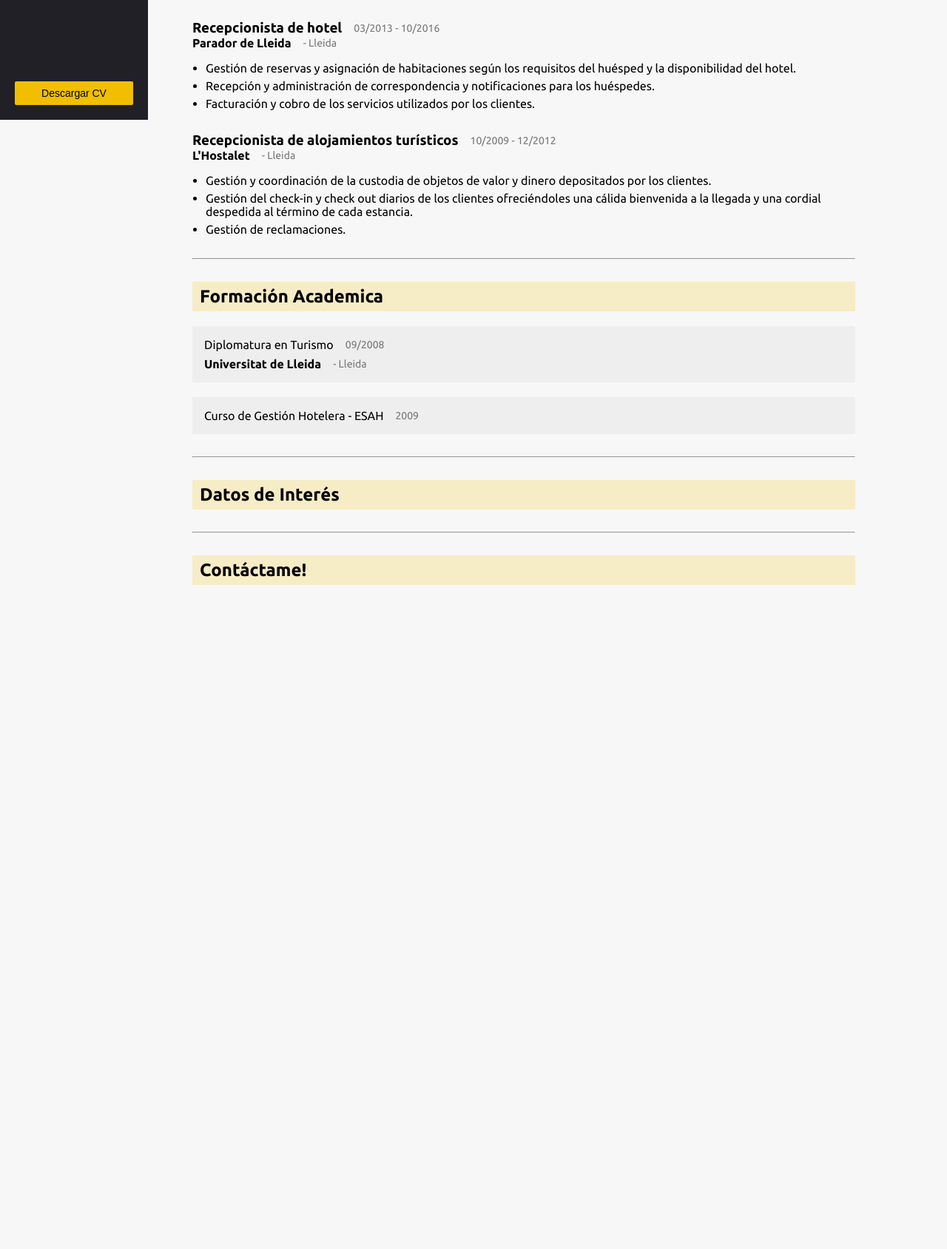
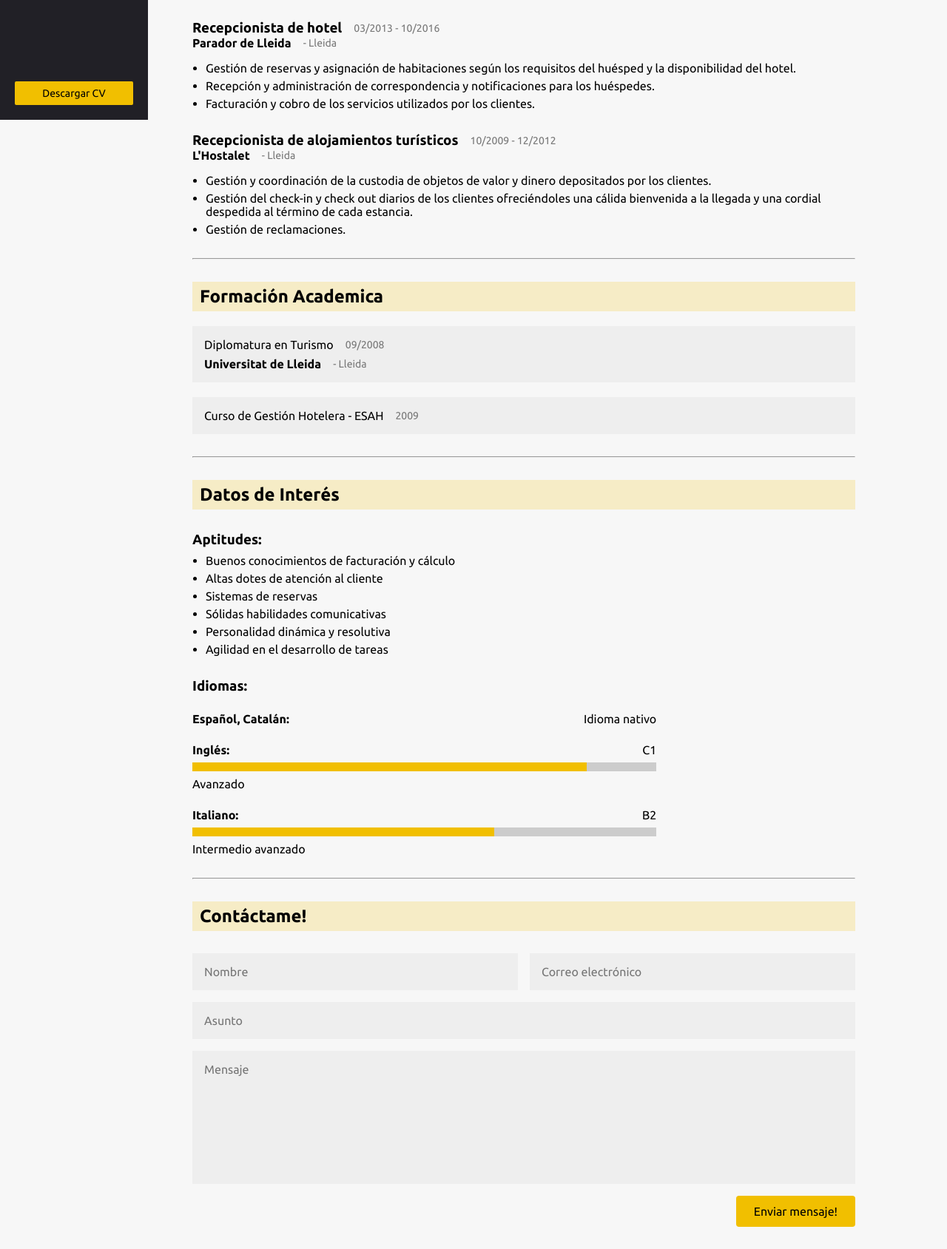
Before and after one commit to nicohermida01/argentina-programa-primeros-pasos-frontend, a plain HTML site: page index.html in a window 1280 px wide. Shown: the part 638-2327 px from the top of the page at 74% size. Before the commit the page ends 1429 px from the top, so only its background shows below. Drawn offline with Linux system fonts and the light colour scheme.

Commit message:
end of the project

```diff
--- a/index.html
+++ b/index.html
@@ -40,7 +40,9 @@
 			<nav>
 				<ul class="navbar">
 					<li>
-						<a href="#personal-info" class="nav-item">Información Personal</a>
+						<a href="#personal-info" class="nav-item active"
+							>Información Personal</a
+						>
 					</li>
 
 					<li>
@@ -58,18 +60,23 @@
 					</li>
 
 					<li>
-						<a href="#contact-form" class="nav-item">Contáctame</a>
+						<a href="#contact-form-section" class="nav-item">Contáctame</a>
 					</li>
 				</ul>
 			</nav>
 
-			<button>Descargar CV</button>
+			<a
+				href="./assets/docs/carmen-fernandez-perez.pdf"
+				target="_blank"
+				class="cv-button"
+				>Descargar CV</a
+			>
 		</aside>
 
 		<main>
 			<div class="topbar"></div>
 
-			<section id="personal-info">
+			<section id="personal-info" data-index="1">
 				<div class="personal-info-left">
 					<h1>Carmen Fernández Pérez</h1>
 					<ul>
@@ -109,7 +116,7 @@
 				</div>
 			</section>
 
-			<section id="work-experience">
+			<section id="work-experience" data-index="2">
 				<hr />
 				<h2 class="section-title">Expreciencia Laboral</h2>
 
@@ -211,7 +218,7 @@
 				</div>
 			</section>
 
-			<section id="academic-education">
+			<section id="academic-education" data-index="3">
 				<hr />
 				<h2 class="section-title">Formación Academica</h2>
 
@@ -231,17 +238,77 @@
 				</div>
 			</section>
 
-			<section id="interesting-info">
+			<section id="interesting-info" data-index="4">
 				<hr />
 				<h2 class="section-title">Datos de Interés</h2>
+
+				<div class="skills">
+					<h3>Aptitudes:</h3>
+					<ul>
+						<li><p>Buenos conocimientos de facturación y cálculo</p></li>
+						<li><p>Altas dotes de atención al cliente</p></li>
+						<li><p>Sistemas de reservas</p></li>
+						<li><p>Sólidas habilidades comunicativas</p></li>
+						<li><p>Personalidad dinámica y resolutiva</p></li>
+						<li><p>Agilidad en el desarrollo de tareas</p></li>
+					</ul>
+				</div>
+
+				<div class="languages">
+					<h3>Idiomas:</h3>
+
+					<div class="language-wrapper">
+						<p class="language-title">
+							<span>Español, Catalán:</span>Idioma nativo
+						</p>
+					</div>
+
+					<div class="language-wrapper">
+						<p class="language-title"><span>Inglés:</span>C1</p>
+						<div class="language-bar">
+							<div class="language-bar-english"></div>
+						</div>
+						<p>Avanzado</p>
+					</div>
+
+					<div class="language-wrapper">
+						<p class="language-title"><span>Italiano:</span>B2</p>
+						<div class="language-bar">
+							<div class="language-bar-italian"></div>
+						</div>
+						<p>Intermedio avanzado</p>
+					</div>
+				</div>
 			</section>
 
-			<section id="contact-form">
+			<section id="contact-form-section" data-index="5">
 				<hr />
 				<h2 class="section-title">Contáctame!</h2>
+
+				<form id="contact-form">
+					<div>
+						<input type="text" placeholder="Nombre" id="name-input" required />
+						<input
+							type="email"
+							placeholder="Correo electrónico"
+							id="email-input"
+							required
+						/>
+					</div>
+
+					<input type="text" placeholder="Asunto" id="subject-input" />
+
+					<textarea placeholder="Mensaje" id="message-input"></textarea>
+
+					<div id="show-error-form" class="hide"></div>
+
+					<div class="button-container">
+						<button class="submit-btn">Enviar mensaje!</button>
+					</div>
+				</form>
 			</section>
 		</main>
 
-		<script src="main.js"></script>
+		<script src="index.js" type="module"></script>
 	</body>
 </html>
--- /dev/null
+++ b/index.js
@@ -0,0 +1,5 @@
+import { scrollSpy } from './scripts/scrollSpy.js'
+import { formValidation } from './scripts/formValidation.js'
+
+scrollSpy()
+formValidation()
--- a/main.js
+++ /dev/null
@@ -1,100 +0,0 @@
-const navbarItems = [
-  {
-    icon: '<i class="fa-solid fa-house"></i>',
-    label: 'Home'
-  },
-  {
-    icon: '<i class="fa-solid fa-address-card"></i>',
-    label: 'About Me'
-  },
-  {
-    icon: '<i class="fa-solid fa-cubes"></i>',
-    label: 'Projects'
-  },
-  {
-    icon: '<i class="fa-solid fa-code"></i>',
-    label: 'Skills'
-  },
-  {
-    icon: '<i class="fa-solid fa-message"></i>',
-    label: 'Contact'
-  }
-]
-
-const navbar = document.getElementById('navbar')
-navbarItems.forEach(item => {
-  navbar.innerHTML += `
-    <li>
-      <a href="#">
-        ${item.icon}
-        ${item.label}
-      </a>
-    </li>
-  `
-})
-
-const profileOptions = [
-  {
-    icon: '<i class="fa-solid fa-user fa-2xl active"></i>',
-    info: {
-      title: 'Hi, My name is',
-      value: 'Savannah Howard',
-    },
-    title: 'Name'
-  },
-  {
-    icon: '<i class="fa-solid fa-envelope fa-2xl"></i>',
-    info: {
-      title: 'My email address is',
-      value: 'savannah.howard@example.com',
-    },
-    title: 'Email'
-  },
-  {
-    icon: '<i class="fa-solid fa-calendar-days fa-2xl"></i>',
-    info: {
-      title: 'My birthday is',
-      value: '4/1/1953',
-    },
-    title: 'Birthday'
-  },
-  {
-    icon: '<i class="fa-solid fa-map-location-dot fa-2xl"></i>',
-    info: {
-      title: 'My address is',
-      value: '8749 pockrus Page Rd',
-    },
-    title: 'Address'
-  },
-  {
-    icon: '<i class="fa-solid fa-phone fa-2xl"></i>',
-    info: {
-      title: 'My phone number is',
-      value: '(586) 531-2273',
-    },
-    title: 'Phone'
-  }
-]
-
-const profileOptionsContainer = document.getElementById('profile-options')
-profileOptions.forEach(option => {
-  profileOptionsContainer.innerHTML += `
-    <li data-title='${option.info.title}' data-value='${option.info.value}' title='${option.title}'>
-      ${option.icon}
-    </li>
-  `
-})
-
-const profileTitle = document.getElementById('profile-title')
-const profileValue = document.getElementById('profile-value')
-
-const profileOptionButtons = document.querySelectorAll('#profile-options li')
-profileOptionButtons.forEach(btn => {
-  btn.addEventListener('click', () => {
-    profileTitle.innerHTML = btn.dataset.title
-    profileValue.innerHTML = btn.dataset.value
-
-    profileOptionButtons.forEach(item => item.children[0].classList.remove('active'))
-    btn.children[0].classList.add('active')
-  })
-})
--- /dev/null
+++ b/scripts/formValidation.js
@@ -0,0 +1,54 @@
+
+
+export const formValidation = () => {
+  const form = document.getElementById('contact-form')
+  const errorContainer = document.getElementById('show-error-form')
+  const nameInput = document.getElementById('name-input')
+  const emailInput = document.getElementById('email-input')
+  const subjectInput = document.getElementById('subject-input')
+  const messageInput = document.getElementById('message-input')
+
+  const showErrorContainer = () => {
+    errorContainer.classList.remove('hide')
+    errorContainer.classList.add('show')
+  }
+
+  const hideErrorContainer = () => {
+    errorContainer.classList.remove('show')
+    errorContainer.classList.add('hide')
+  }
+
+  const showError = (msg) => {
+    errorContainer.innerText = msg
+    showErrorContainer()
+  }
+
+  const resetForm = () => {
+    nameInput.value = ''
+    emailInput.value = ''
+    subjectInput.value = ''
+    messageInput.value = ''
+  }
+
+  form.addEventListener('submit', (e) => {
+    e.preventDefault()
+    hideErrorContainer()
+
+    let errorMessage = ''
+    let success = false
+
+    if (nameInput.value === '' || emailInput.value === '' || subjectInput.value === '' || messageInput.value === '') {
+      errorMessage = 'Completa todos los campos antes de enviar el correo!'
+    } else {
+      success = true
+    }
+
+    if (success === false) {
+      showError(errorMessage)
+    } else {
+      alert('Correo enviado correctamente!')
+      resetForm()
+    }
+
+  })
+}
--- /dev/null
+++ b/scripts/scrollSpy.js
@@ -0,0 +1,32 @@
+
+export const scrollSpy = () => {
+  const navbar = document.querySelectorAll('.nav-item')
+
+  const removeActiveClass = () => navbar.forEach(button => button.classList.remove('active'))
+
+  const addActiveClass = (index) => {
+    removeActiveClass()
+    navbar[index - 1].classList.add('active')
+  }
+
+  const sections = [
+    document.getElementById('personal-info'),
+    document.getElementById('work-experience'),
+    document.getElementById('academic-education'),
+    document.getElementById('interesting-info'),
+    document.getElementById('contact-form-section')
+  ]
+
+  const offsetSection = {}
+  sections.forEach(section => offsetSection[section.id] = section.offsetTop)
+
+  window.addEventListener('scroll', () => {
+    const scrollPos = document.documentElement.scrollTop || document.body.scrollTop
+
+    for (let key in offsetSection) {
+      if (offsetSection[key] <= scrollPos + 150) {
+        addActiveClass(document.getElementById(key).dataset.index)
+      }
+    }
+  })
+}
--- a/styles.css
+++ b/styles.css
@@ -2,12 +2,15 @@
 	--primary-color: #f1bf00;
 	--primary-color-hover: #ffe37f;
 	--side-bar-background: #212026;
+	--language-bar-background: #ccc;
+	--error-color: #ff2121;
 }
 
 * {
 	margin: 0;
 	padding: 0;
 	box-sizing: border-box;
+	font-family: 'Ubuntu', sans-serif;
 }
 
 a {
@@ -79,10 +82,21 @@ header h2 {
 	color: #fff;
 	text-transform: uppercase;
 	font-size: 12px;
+	transition: all ease 0.3s;
 }
 
-aside button {
+.nav-item.active {
+	color: var(--primary-color);
+}
+
+.nav-item:hover {
+	color: var(--primary-color);
+}
+
+.cv-button {
 	display: block;
+	color: #000;
+	text-align: center;
 	background-color: var(--primary-color);
 	border: none;
 	width: 100%;
@@ -93,7 +107,7 @@ aside button {
 	transition: all ease 0.3s;
 }
 
-aside button:hover {
+.cv-button:hover {
 	background-color: var(--primary-color-hover);
 }
 
@@ -101,6 +115,7 @@ main {
 	margin-left: 260px;
 	width: 70%;
 	max-width: 1500px;
+	padding-bottom: 30px;
 }
 
 .topbar {
@@ -220,3 +235,139 @@ section hr {
 	color: #777;
 	font-weight: normal;
 }
+
+.skills {
+	margin-top: 30px;
+}
+
+.skills ul {
+	list-style-type: disc;
+	margin-top: 8px;
+	margin-left: 18px;
+	display: flex;
+	flex-direction: column;
+	gap: 6px;
+}
+
+.languages {
+	margin-top: 30px;
+	display: flex;
+	flex-direction: column;
+	gap: 24px;
+}
+
+.language-wrapper {
+	width: 70%;
+	display: flex;
+	flex-direction: column;
+	gap: 8px;
+}
+
+.language-title {
+	display: flex;
+	justify-content: space-between;
+	align-items: center;
+}
+
+.language-title span {
+	font-weight: bold;
+}
+
+.language-bar {
+	width: 100%;
+	height: 12px;
+	background-color: var(--language-bar-background);
+}
+
+.language-bar-english {
+	width: 85%;
+	height: 100%;
+	background-color: var(--primary-color);
+}
+
+.language-bar-italian {
+	width: 65%;
+	height: 100%;
+	background-color: var(--primary-color);
+}
+
+#contact-form-section form {
+	display: flex;
+	flex-direction: column;
+	gap: 16px;
+	margin-top: 30px;
+}
+
+#contact-form-section form div {
+	width: 100%;
+	display: flex;
+	gap: 16px;
+}
+
+#contact-form-section form div input {
+	width: 50%;
+}
+
+#contact-form-section form input {
+	border: none;
+	padding: 16px;
+	font-size: 16px;
+	background-color: #eee;
+}
+
+#contact-form-section form input:focus {
+	outline: none;
+}
+
+#contact-form-section form textarea {
+	border: none;
+	height: 180px;
+	font-size: 16px;
+	resize: none;
+	padding: 16px;
+	background-color: #eee;
+}
+
+#contact-form-section form textarea:focus {
+	outline: none;
+}
+
+.button-container {
+	width: 100%;
+	display: flex;
+	justify-content: end;
+}
+
+.submit-btn {
+	border: none;
+	background-color: var(--primary-color);
+	color: #000;
+	font-size: 16px;
+	width: max-content;
+	padding: 12px 24px;
+	transition: all ease 0.3s;
+	cursor: pointer;
+	border-radius: 4px;
+}
+
+.submit-btn:hover {
+	background-color: var(--primary-color-hover);
+}
+
+#show-error-form {
+	width: max-content !important;
+	margin: 0 auto;
+	background-color: var(--error-color);
+	color: #fff;
+	font-size: 14px;
+	padding: 8px;
+	border-radius: 4px;
+}
+
+#show-error-form.hide {
+	display: none !important;
+}
+
+#show-error-form.show {
+	display: block !important;
+}
```
Also changed, not shown: 1 other file.
